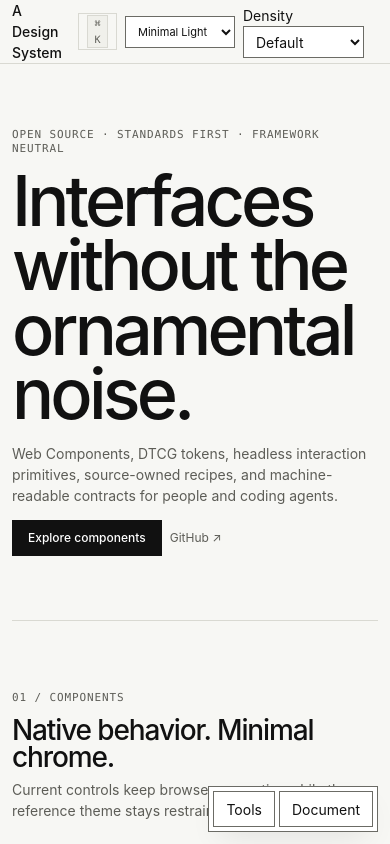
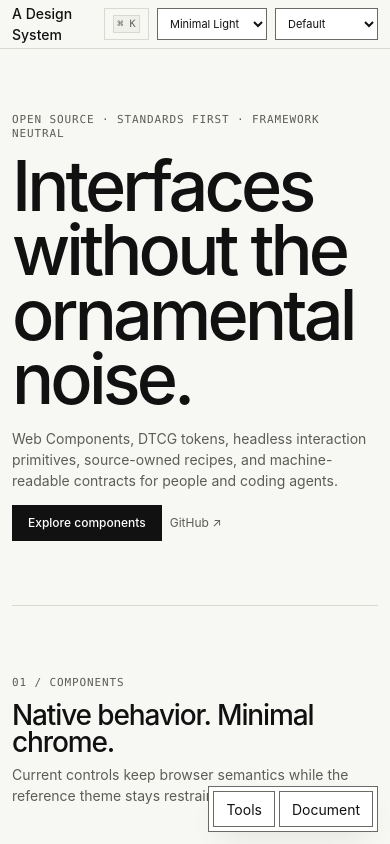
Before and after one commit to powerpuff-kitty/a-design-system, a website built with Vite: page apps/docs/index.html in a window 390 px wide. Shown: the top 844 px of the page. Built offline with nearby package versions, Linux system fonts and the light colour scheme.

Commit message:
style: align density selector with Minimal docs header

```diff
--- a/apps/docs/src/styles.css
+++ b/apps/docs/src/styles.css
@@ -98,7 +98,8 @@
     color: inherit;
   }
 
-  .theme-control {
+  .theme-control,
+  .density-control {
     display: flex;
     align-items: center;
     gap: var(--ads-space-2);
@@ -318,6 +319,7 @@
     main, footer { inline-size: min(100% - 2 * var(--ads-space-3), 88rem); }
     .site-header { padding-inline: var(--ads-space-3); }
     .theme-control > span,
+    .density-control > span,
     .command-trigger > span { display: none; }
     h1 { font-size: clamp(3rem, 18vw, 5.5rem); }
     .component-row { align-items: stretch; }
```
